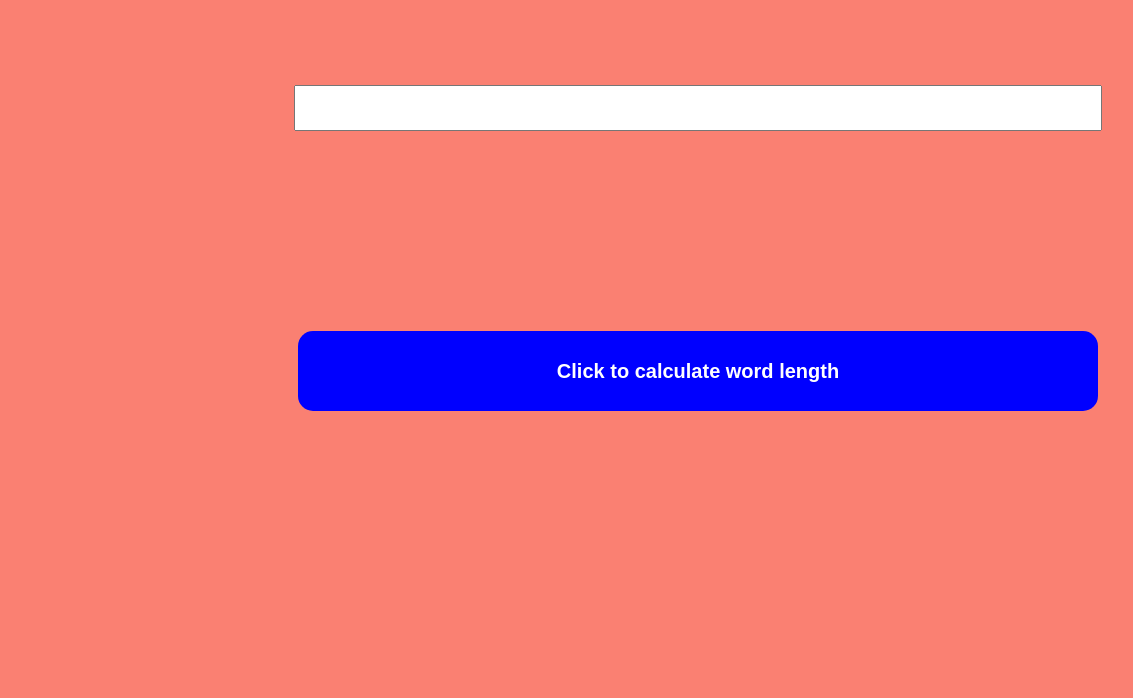
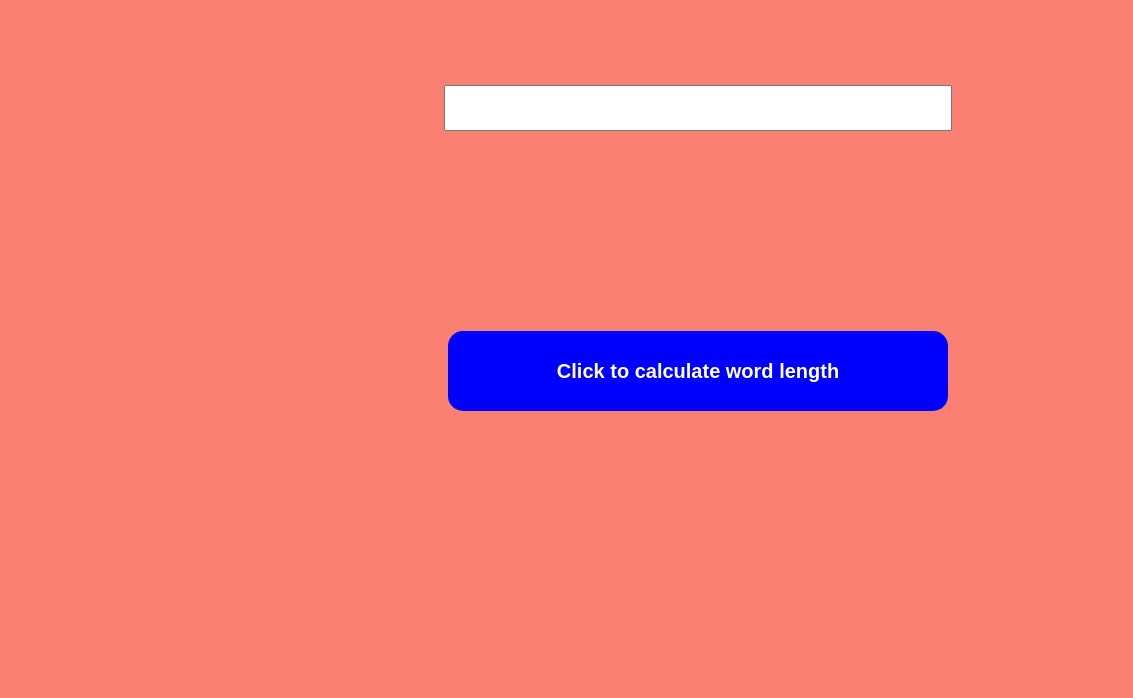
Before and after one commit to N-tyzeent/wordcounttool, a plain HTML site: page index.html in a window 1536 px wide. Shown: the part 102-800 px from the top of the page, without its empty margins (70-1203 px from the left). Drawn offline with Linux system fonts and the light colour scheme.

Commit message:
edited media querry

```diff
--- a/style.css
+++ b/style.css
@@ -39,7 +39,7 @@ h1{
     #ovie,
     #kelly,
     h1 {
-        width: 300px;
+        width: 200px;
     }
 }
 
@@ -48,7 +48,7 @@ h1{
     #ovie,
     #kelly,
     h1 {
-        width: 400px;
+        width: 300px;
     }
 }
 
@@ -57,6 +57,6 @@ h1{
     #ovie,
     #kelly,
     h1 {
-        width: 800px;
+        width: 500px;
     }
 }
```
